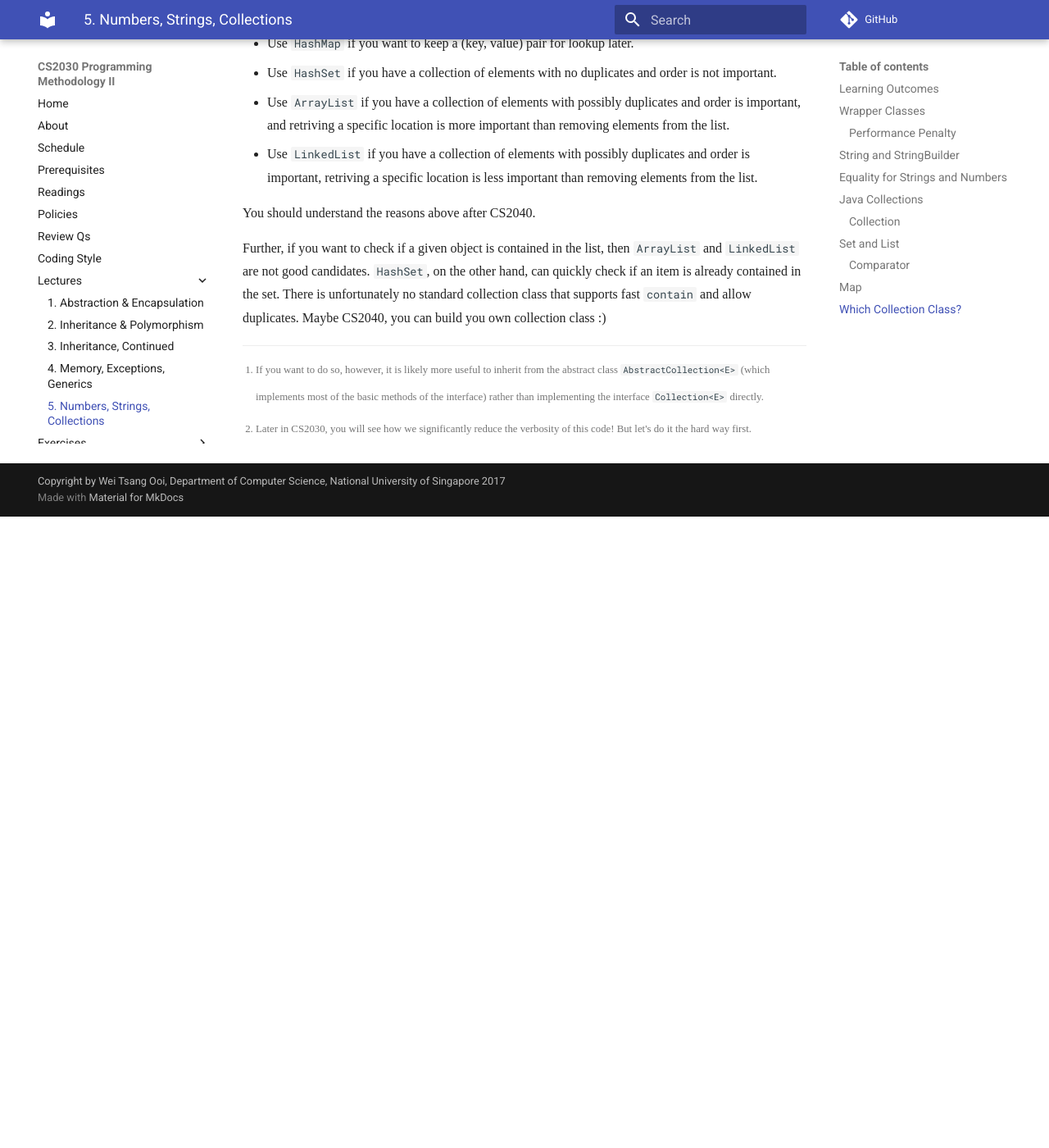
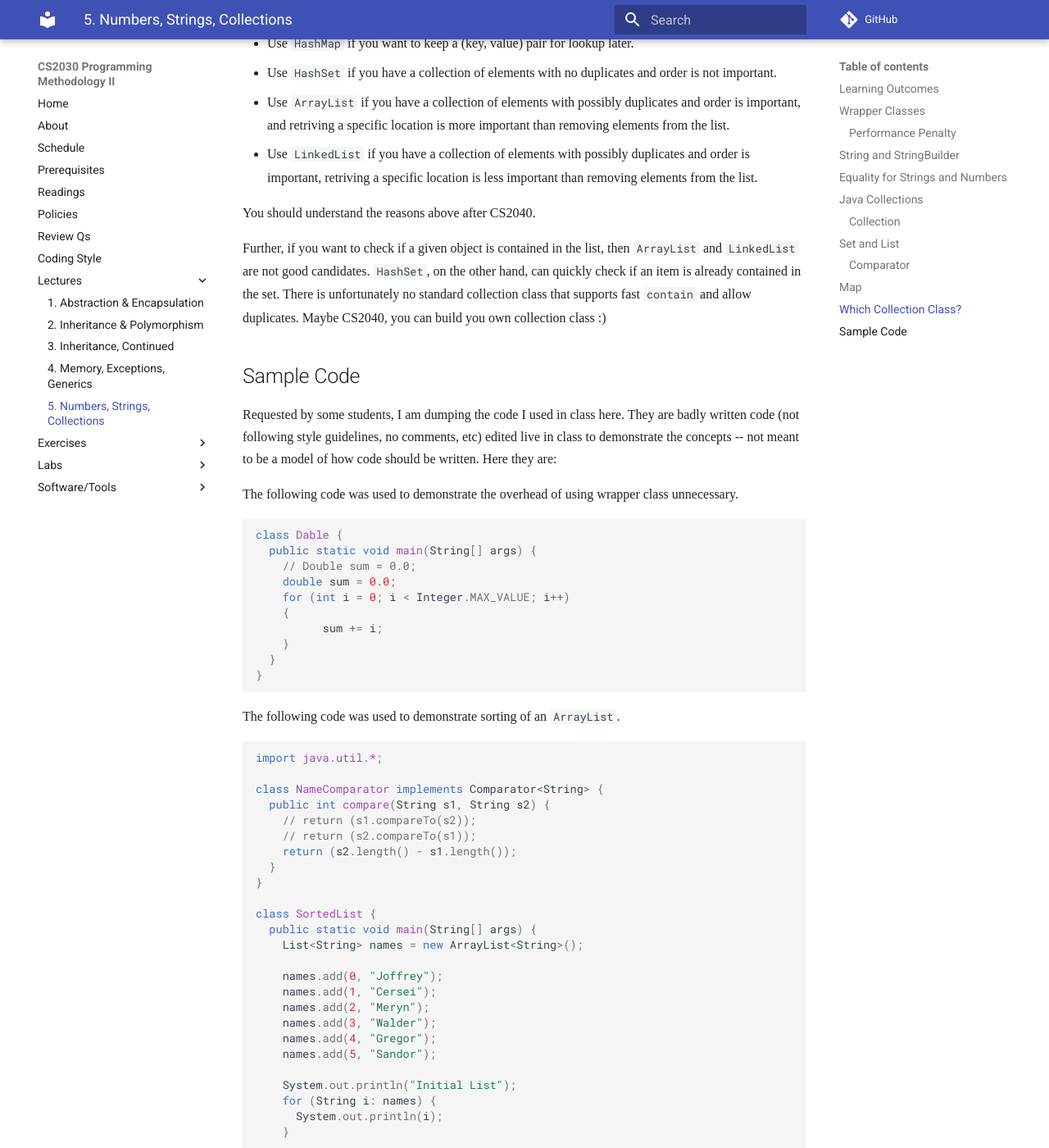
Before and after one commit to nus-cs2030/1718-s2, an MkDocs documentation site: the page built from docs/lec5.md, in a window 1280 px wide and 1400 px high, scrolled down 10008 px. Shown: the whole window at 82% size. Built offline with MkDocs 1.6.1 and Material for MkDocs 9.7.7, drawn with Linux system fonts in a browser that asks for light colours; some web fonts are replaced; comment, search, counter and statistics services are not loaded; old or Windows-style settings are respelled for this version of MkDocs; before the commit the page ends 10638 px from its top, so only the background shows below that; some of the changed text lies outside the part shown.

Commit message:
Add sample code

````diff
--- a/docs/lec5.md
+++ b/docs/lec5.md
@@ -321,3 +321,74 @@ Java provides many collection classes, more than what we have time to go through
 You should understand the reasons above after CS2040.
 
 Further, if you want to check if a given object is contained in the list, then `ArrayList` and `LinkedList` are not good candidates.  `HashSet`, on the other hand, can quickly check if an item is already contained in the set.  There is unfortunately no standard collection class that supports fast `contain` and allow duplicates.  Maybe CS2040, you can build you own collection class :)
+
+## Sample Code
+
+Requested by some students, I am dumping the code I used in class here.  They are badly written code (not following style guidelines, no comments, etc) edited live in class to demonstrate the concepts -- not meant to be a model of how code should be written.  Here they are:
+
+The following code was used to demonstrate the overhead of using wrapper class unnecessary.
+```Java
+class Dable {
+  public static void main(String[] args) {
+    // Double sum = 0.0;
+    double sum = 0.0;
+    for (int i = 0; i < Integer.MAX_VALUE; i++)
+    {
+          sum += i;
+    }
+  }
+}
+```
+
+The following code was used to demonstrate sorting of an `ArrayList`.
+```Java
+import java.util.*;
+
+class NameComparator implements Comparator<String> {
+  public int compare(String s1, String s2) {
+    // return (s1.compareTo(s2));
+    // return (s2.compareTo(s1));
+    return (s2.length() - s1.length());
+  }
+}
+
+class SortedList {
+  public static void main(String[] args) {
+    List<String> names = new ArrayList<String>();
+
+    names.add(0, "Joffrey");
+    names.add(1, "Cersei");
+    names.add(2, "Meryn");
+    names.add(3, "Walder");
+    names.add(4, "Gregor");
+    names.add(5, "Sandor");
+
+    System.out.println("Initial List");
+    for (String i: names) {
+      System.out.println(i);
+    }
+
+    names.sort(new NameComparator());
+
+    System.out.println("Sorted List");
+    for (String i: names) {
+      System.out.println(i);
+    }
+  }
+}
+```
+
+The following was used to demonstrate `HashMap`.
+```Java
+import java.util.*;
+
+class Population {
+  public static void main(String[] args) {
+    Map<String,Integer> population = new HashMap<String,Integer>();
+    population.put("Oldtown",500000);
+    population.put("Kings Landing",500000);
+    population.put("Lannisport",300000);
+    System.out.println(population.get("Lannisport"));
+  }
+}
+```
````
